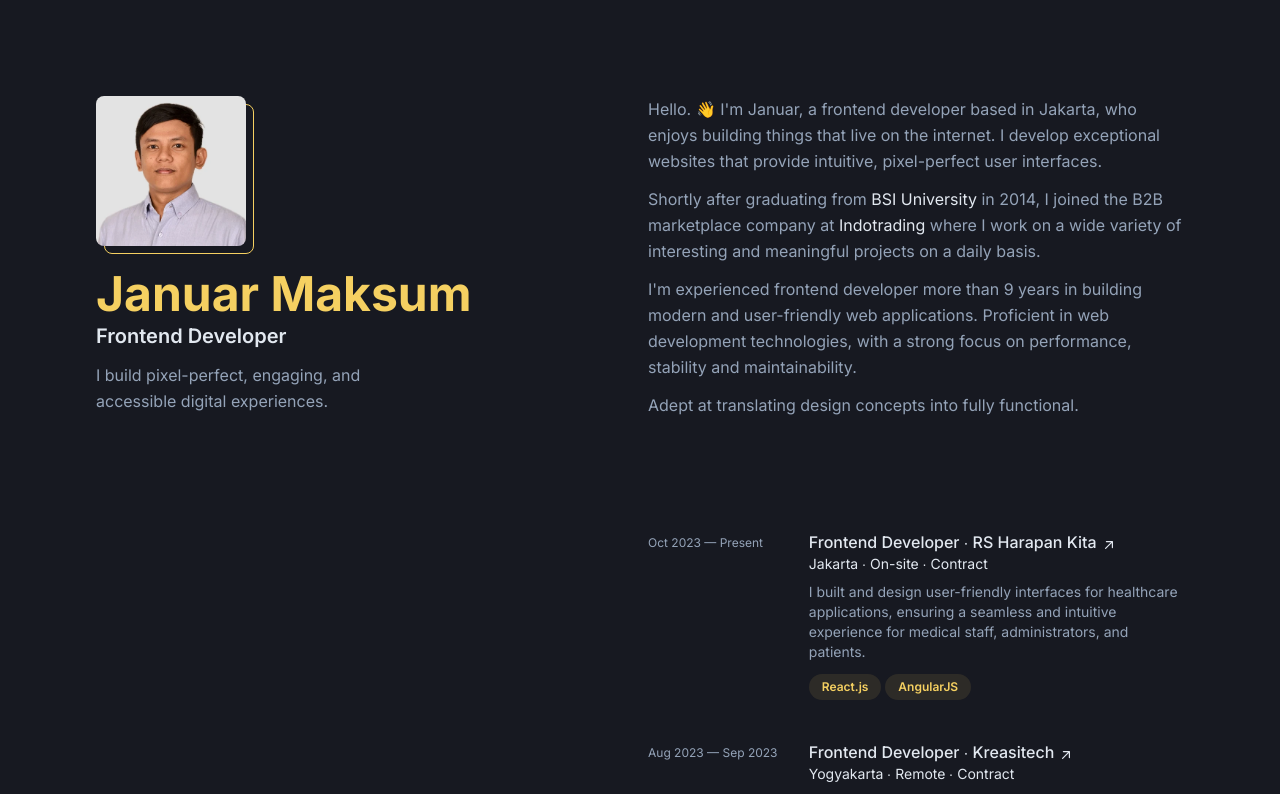
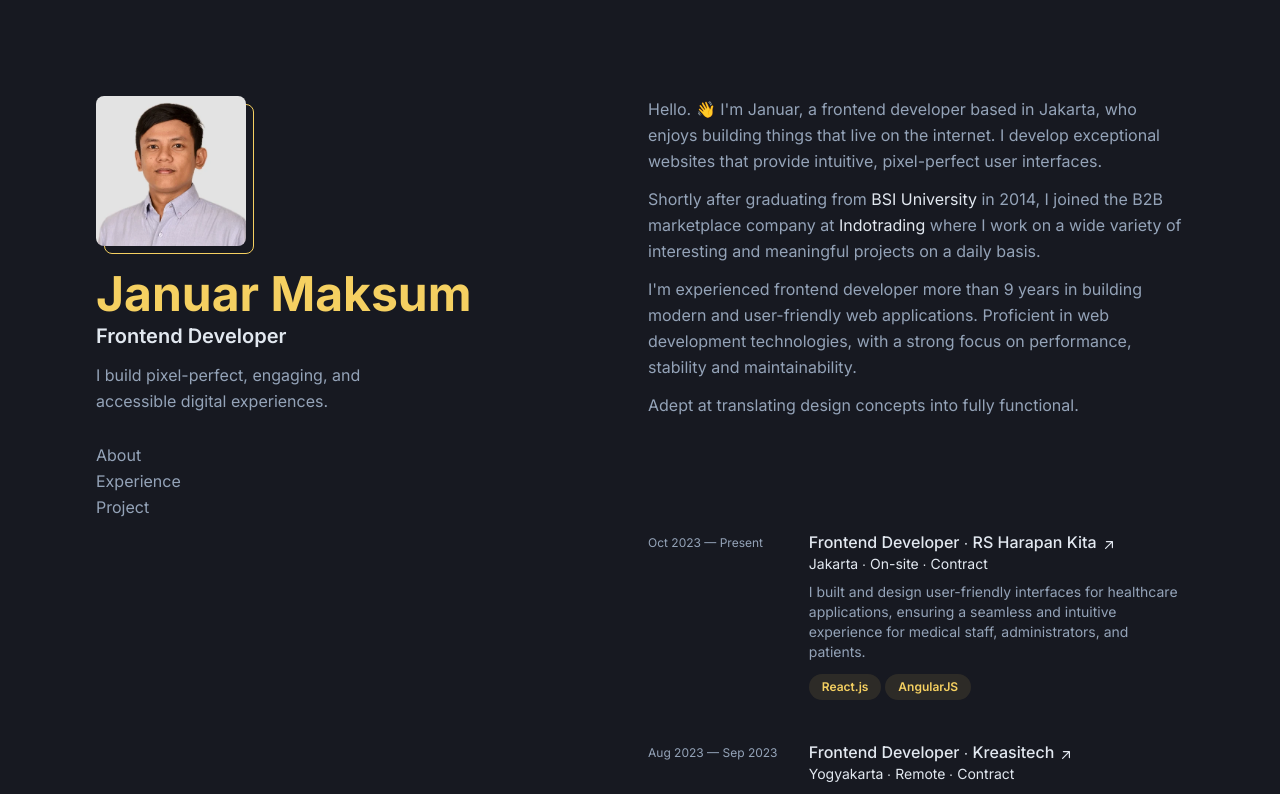
Before and after one commit to januarmaksum/januarmaksum.vercel.app, a React (Vite) app: page /#about in a window 1280 px wide. Shown: the top 794 px of the page. Built offline with nearby package versions, Linux system fonts and the light colour scheme.

Commit message:
feat: add react scroll

```diff
--- a/package.json
+++ b/package.json
@@ -13,7 +13,8 @@
   },
   "dependencies": {
     "react": "^18.2.0",
-    "react-dom": "^18.2.0"
+    "react-dom": "^18.2.0",
+    "react-scroll": "^1.9.0"
   },
   "devDependencies": {
     "@types/react": "^18.2.66",
--- a/src/App.jsx
+++ b/src/App.jsx
@@ -1,6 +1,7 @@
 import avatar from "./assets/me.webp";
 import Experiences from "./components/Experiences";
 import experiences from "./data/experiences.json";
+import { Link } from "react-scroll";
 
 function App() {
   const dataExperiences = experiences.experiences;
@@ -27,9 +28,44 @@ function App() {
           <p className="mt-3 max-w-xs">
             I build pixel-perfect, engaging, and accessible digital experiences.
           </p>
+          <nav className="flex flex-col mt-7">
+            <Link
+              to="about"
+              activeClass="active"
+              smooth={true}
+              duration={500}
+              offset={-100}
+              spy={true}
+              hashSpy={true}
+            >
+              About
+            </Link>
+            <Link
+              to="experience"
+              activeClass="active"
+              smooth={true}
+              duration={500}
+              offset={-50}
+              spy={true}
+              hashSpy={true}
+            >
+              Experience
+            </Link>
+            <Link
+              to="project"
+              activeClass="active"
+              smooth={true}
+              duration={500}
+              offset={-50}
+              spy={true}
+              hashSpy={true}
+            >
+              Project
+            </Link>
+          </nav>
         </aside>
-        <main className="w-1/2 py-24">
-          <div className="flex flex-col gap-3">
+        <main className="w-1/2 py-24 pb-[100rem]">
+          <div id="about" className="flex flex-col gap-3">
             <p>
               Hello. 👋 I&apos;m Januar, a frontend developer based in Jakarta,
               who enjoys building things that live on the internet. I develop
@@ -60,11 +96,14 @@ function App() {
             </p>
             <p>Adept at translating design concepts into fully functional.</p>
           </div>
-          <ol className="mt-28">
+          <ol id="experience" className="mt-28">
             {dataExperiences.map((item) => (
               <Experiences data={item} key={item.job_id} />
             ))}
           </ol>
+          <div id="project" className="h-96 mt-28">
+              project
+          </div>
         </main>
       </div>
     </div>
--- a/src/index.css
+++ b/src/index.css
@@ -15,6 +15,7 @@ body {
   @apply text-slate-400;
   @apply selection:bg-primary/10;
   @apply selection:text-primary;
+  @apply scroll-smooth;
 }
 
 a:hover {
```
Also changed, not shown: 1 other file (tests, documents, lock files or other folders).
